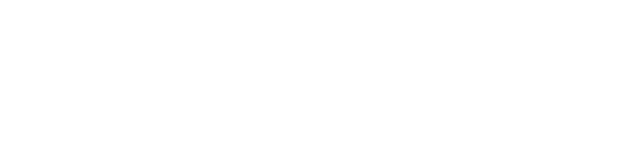
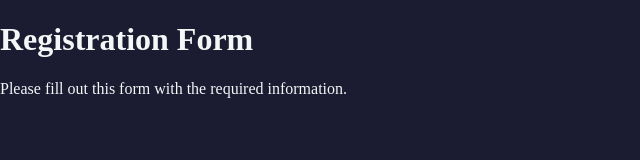
Before and after one commit to DexTheFish/Registration, a plain HTML site: page index.html in a window 1280 px wide. Shown: the whole page, without its empty margins (0-640 px from the left). Drawn offline with Linux system fonts and the light colour scheme.

Commit message:
add color, margin, height

```diff
--- a/index.html
+++ b/index.html
@@ -8,6 +8,7 @@
   <link rel="stylesheet" href="styles.css">
 </head>
 <body>
-
+  <h1>Registration Form</h1>
+  <p>Please fill out this form with the required information.</p>
 </body>
 </html>
--- a/styles.css
+++ b/styles.css
@@ -0,0 +1,7 @@
+body {
+  width: 100%;
+  height: 100vh;
+  margin: 0;
+  background-color: #1b1b32;
+  color: #f5f6f7
+}
```
Also changed, not shown: 1 other file.
